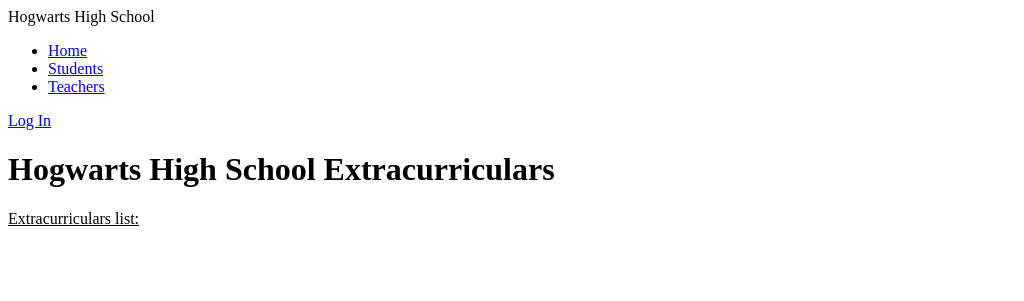
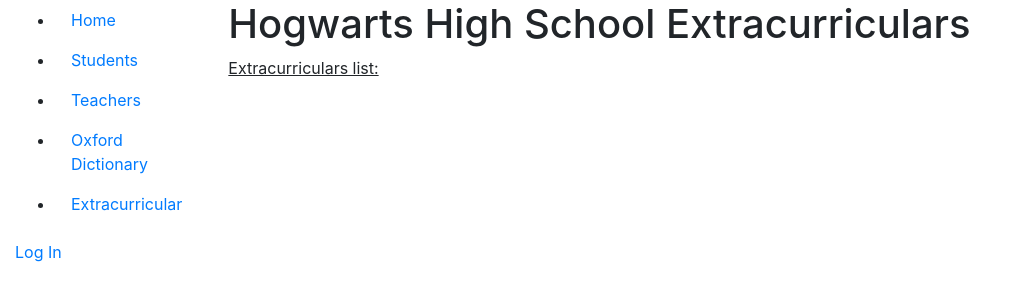
Before and after one commit to anpatricia06/SSWP-Final-Project-Group-A, a Django app: page /extracurricular in a window 1280 px wide. Shown: the top 301 px of the page, without its empty margins (0-1024 px from the left). Run offline with Django 3.2, Linux system fonts and the light colour scheme; data that the repository does not hold is empty; some libraries are stand-ins or nearby versions.

Commit message:
i updated base.html

```diff
--- a/final_exam/school/templates/base.html
+++ b/final_exam/school/templates/base.html
@@ -2,27 +2,30 @@
 <html lang="en">
 
     <head>
-        <meta charset="UTF-8">
-        <meta name="viewport" content="width=device-width, initial-scale=1.0>"
-        <link rel="stylesheet" href="https://stackpath.bootstrapcdn.com/bootstrap/4.1.3/css/bootstrap.min.css"
-            integrity="sha384-MCw98/SFnGE8fJT3GXwEOngsV7Zt27NXFoaoApmYm81iuXoPkFOJwJ8ERdknLPM Oc"rossorigin="anonymous"/>
-        {% block title %}<title>Hogwarts High School</title>{% endblock %}
+        {% block title %}
+        <title>Hogwarts High School Students and Teachers List</title>
+        {% endblock %}
+        <meta charset="utf-8">
+        <meta name="viewport" content="width=device-width, initial-scale=1">
+        <link rel="stylesheet" href="https://stackpath.bootstrapcdn.com/bootstrap/4.4.1/css/bootstrap.min.css" integrity="sha384-Vkoo8x4CGsO3+Hhxv8T/Q5PaXtkKtu6ug5TOeNV6gBiFeWPGFN9MuhOf23Q9Ifjh" crossorigin="anonymous">
         {% load static %}
         <link rel="stylesheet" href="{% static 'css/styles.css' %}">
     </head>
 
     <body>
         <div class="container-fluid">
-            <nav class="navbar navbar-expand-lg navbar-light bg-light>"
-                <a class="navbar-brand" href="#">Hogwarts High School</a>
-                <div class="collapse navbar-collapse" id="navbarNav">
-                    <ul class="navbar-nav">
-                       <li class="nav-item"><a class="nav-link" href="{% url 'index' %}">Home</a></li>
-                       <li class="nav-item"><a class="nav-link" href="{% url 'students' %}">Students</a></li>
-                       <li class="nav-item"><a class="nav-link" href="{% url 'teachers' %}">Teachers</a></li>
+            <div class="row">
+                <div class="col-sm-2">
+                    {% block sidebar %}
+
+                    <ul class="sidebar-nav">
+                        <li class="nav-item"><a class="nav-link" href="{% url 'index' %}">Home</a></li>
+                        <li class="nav-item"><a class="nav-link" href="{% url 'students' %}">Students</a></li>
+                        <li class="nav-item"><a class="nav-link" href="{% url 'teachers' %}">Teachers</a></li>
+                        <li class="nav-item"><a class="nav-link" href="{% url 'oxford' %}">Oxford Dictionary</a></li>
+                        <li class="nav-item"><a class="nav-link" href="{% url 'extracurricular' %}">Extracurricular</a></li>
                     </ul>
-                </div>
-               <div>
+
                     {% if user.is_authenticated %}
                     Hello, {{ user.get_username }}
                     <a href="{% url 'logout' %}?next={{ request.path }}">Log Out</a>
@@ -33,10 +36,10 @@
                     <a href="{% url 'login' %}?next={{ request.path }}">Log In</a>
                     {% endif %}
                     {% endif %}
+
+                    {% endblock %}
                 </div>
-            </nav>
-            <div class="row">
-                {% block content %}{% endblock %}
+                <div class="col-sm-10 ">{% block content %}{% endblock %}</div>
             </div>
         </div>
     </body>
```
